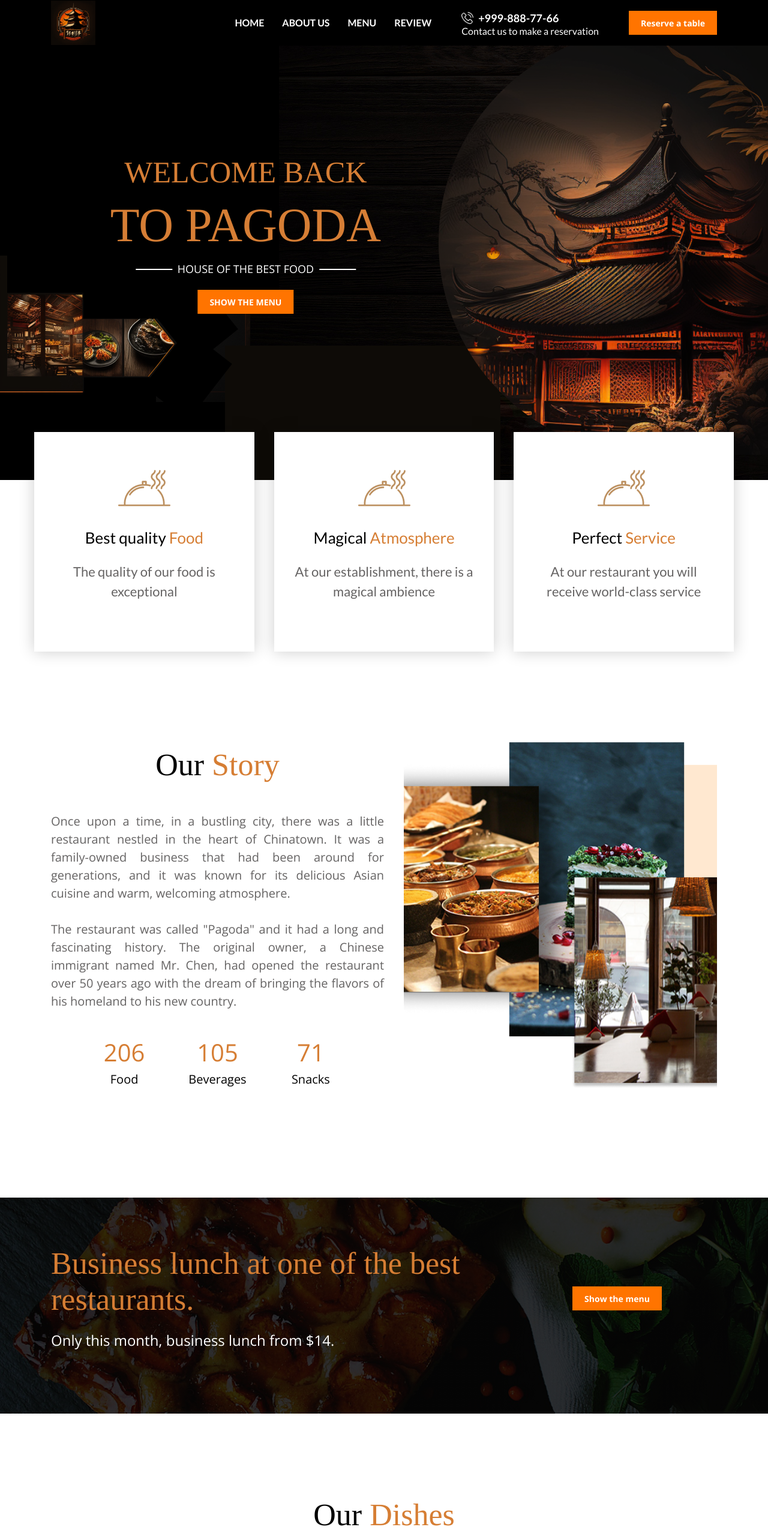
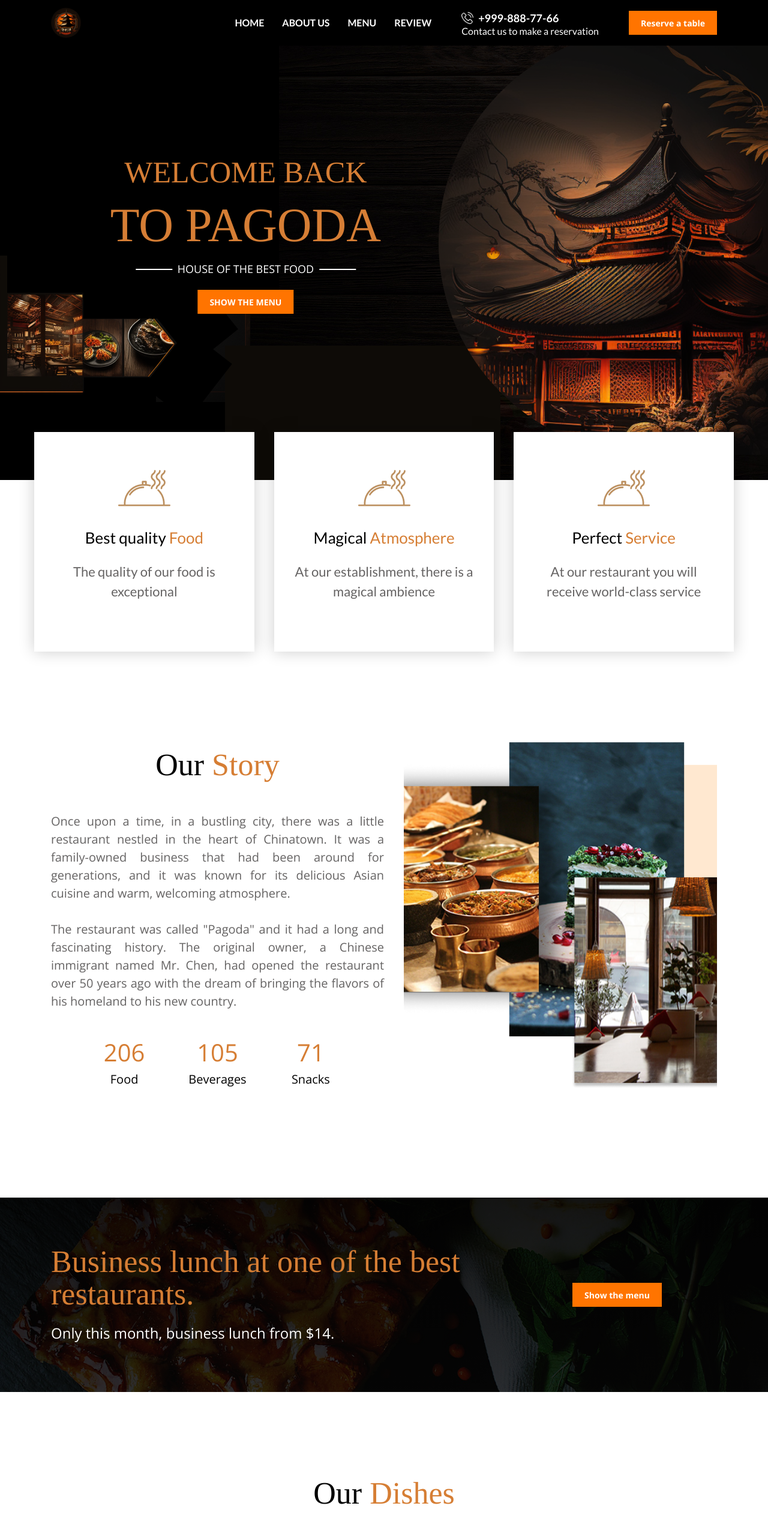
Before and after one commit to Moon1it/restaurant-landing-page, a website built with webpack: page src/index.html in a window 1280 px wide. Shown: the top 2560 px of the page at 60% size. Built offline with nearby package versions, Linux system fonts and the light colour scheme; files whose address does not match are found by name.

Commit message:
fixed containers paddings, icon size, lunch title and text font-size

```diff
--- a/src/index.scss
+++ b/src/index.scss
@@ -32,7 +32,7 @@ $md4: 479.98px;
 	}
 	@media (max-width: $md2) {
 		max-width: 740px;
-		padding: 0 10px;
+		padding: 0 25px;
 	}
 
 	@media (max-width: $md3) {
--- a/src/scss/food.scss
+++ b/src/scss/food.scss
@@ -24,7 +24,7 @@
 		color: #fff;
 		margin-bottom: 100px;
 		@media (max-width: $md2) {
-			margin-bottom: 80px;
+			margin-bottom: 40px;
 		}
 	}
 }
--- a/src/scss/header.scss
+++ b/src/scss/header.scss
@@ -14,11 +14,11 @@
 	}
 	&__logo {
 		z-index: 3;
-		height: 74px;
-		width: 74px;
-		border-radius: 50%;
+		height: 50px;
+		width: 50px;
 	}
 	&__img {
+		border-radius: 50%;
 	}
 	&__menu {
 		display: flex;
@@ -90,13 +90,13 @@
 		@media (max-width: $md2) {
 			flex-direction: column;
 			position: fixed;
-			top: -750px;
+			top: -950px;
 			left: 0;
 			width: 100%;
 			height: 100%;
 			background-color: rgba(0, 0, 0, 0.9);
 			padding: 80px 30px 30px 30px;
-			transition: all 1s ease-out;
+			transition: all 0.5s ease-out;
 		}
 	}
 	&--active {
--- a/src/scss/lanch.scss
+++ b/src/scss/lanch.scss
@@ -1,14 +1,9 @@
 .lunch {
 	position: relative;
-
-	background: linear-gradient(rgba(0, 0, 0, 0.8), rgba(0, 0, 0, 0.8)),
+	background: linear-gradient(rgba(0, 0, 0, 0.9), rgba(0, 0, 0, 0.8)),
 		url(../images/pizza.png) 0 0 / cover no-repeat;
 	padding-top: 80px;
-	padding-bottom: 104px;
-	@media (max-width: $md3) {
-		padding-top: 30px;
-		padding-bottom: 30px;
-	}
+	padding-bottom: 80px;
 	&__body {
 		display: flex;
 		justify-content: space-between;
@@ -26,18 +21,30 @@
 		font-size: 24px;
 		font-family: "Open sans";
 		@media (max-width: $md2) {
+			margin-bottom: 20px;
 			text-align: center;
-			margin-bottom: 50px;
+			font-size: 18px;
+		}
+		@media (max-width: $md3) {
+			text-align: center;
+			margin-bottom: 20px;
+			font-size: 16px;
 		}
 	}
 	&__title {
 		text-align: left;
-		line-height: 60px;
+		line-height: 54px;
 		color: #d67e34;
 		margin-bottom: 20px;
 		@media (max-width: $md2) {
-			font-size: 42px;
+			font-size: 32px;
 			text-align: center;
+			margin-bottom: 5px;
+		}
+		@media (max-width: $md3) {
+			font-size: 32px;
+			text-align: center;
+			line-height: 42px;
 		}
 	}
 }
```
Also changed, not shown: 1 other file.
